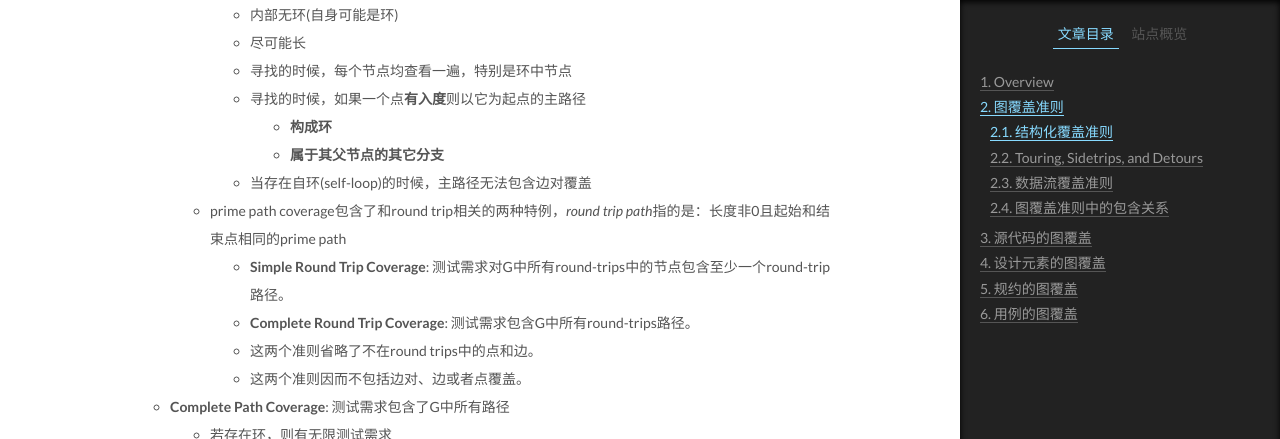
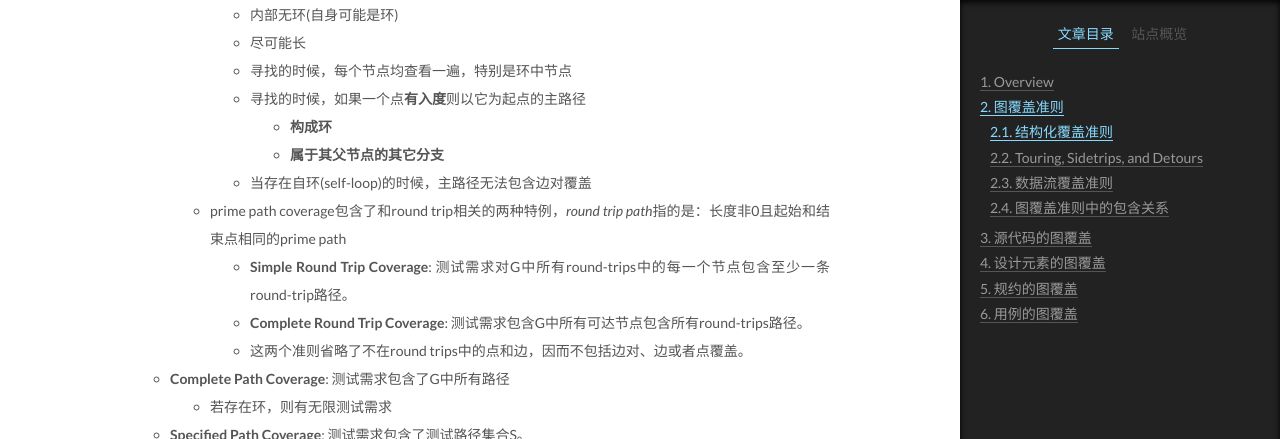
Before and after one commit to Willendless/willendless.github.io, a Jekyll site: the page built from _posts/2021-3-29-软件测试（二）.md, in a window 1280 px wide and 1400 px high, scrolled down 2952 px, cut to the strip 0-439 px from the top of the window. Built offline with Jekyll 4.4.1, drawn with Linux system fonts in a browser that asks for light colours; formulas are drawn with MathJax 3; comment, search, counter and statistics services are not loaded; some of the changed text lies outside the part shown.

Commit message:
chore: update post

```diff
--- a/_posts/2021-3-29-软件测试（二）.md
+++ b/_posts/2021-3-29-软件测试（二）.md
@@ -87,10 +87,9 @@ mathjax: true
       + **属于其父节点的其它分支**
     + 当存在自环(self-loop)的时候，主路径无法包含边对覆盖
   + prime path coverage包含了和round trip相关的两种特例，*round trip path*指的是：长度非0且起始和结束点相同的prime path
-    + **Simple Round Trip Coverage**: 测试需求对G中所有round-trips中的节点包含至少一个round-trip路径。
-    + **Complete Round Trip Coverage**: 测试需求包含G中所有round-trips路径。
-    + 这两个准则省略了不在round trips中的点和边。
-    + 这两个准则因而不包括边对、边或者点覆盖。
+    + **Simple Round Trip Coverage**: 测试需求对G中所有round-trips中的每一个节点包含至少一条round-trip路径。
+    + **Complete Round Trip Coverage**: 测试需求包含G中所有可达节点包含所有round-trips路径。
+    + 这两个准则省略了不在round trips中的点和边，因而不包括边对、边或者点覆盖。
 + **Complete Path Coverage**: 测试需求包含了G中所有路径
   + 若存在环，则有无限测试需求
 + **Specified Path Coverage**: 测试需求包含了测试路径集合S。
@@ -292,6 +291,13 @@ x = y + z;
   + **last def:** The set of nodes that define a variable x and has a def-clear path from the node through a callsite to a use in the other unit
   + **first use:** The set of nodes that have uses of a variable y and for which there is a def-clear and use-clear path from the callsite to the nodes
 
+last def和first use对通过使用下面的三元组记法：
+
++ last def和first use均使用(方法名，变量名，语句)表示
+  + 语句一般用行号表示
+  + 例如：`(A, x, 2)`
++ 例如`(trash, m, 7) -> (takeOut, a, 19)`
+
 #### 4.2.1. 数据流耦合的类型
 
 跨接口的数据存在三种耦合形式：
```
Also changed, not shown: other parts of _posts/2021-3-29-软件测试（二）.md (+0 -6 lines).
